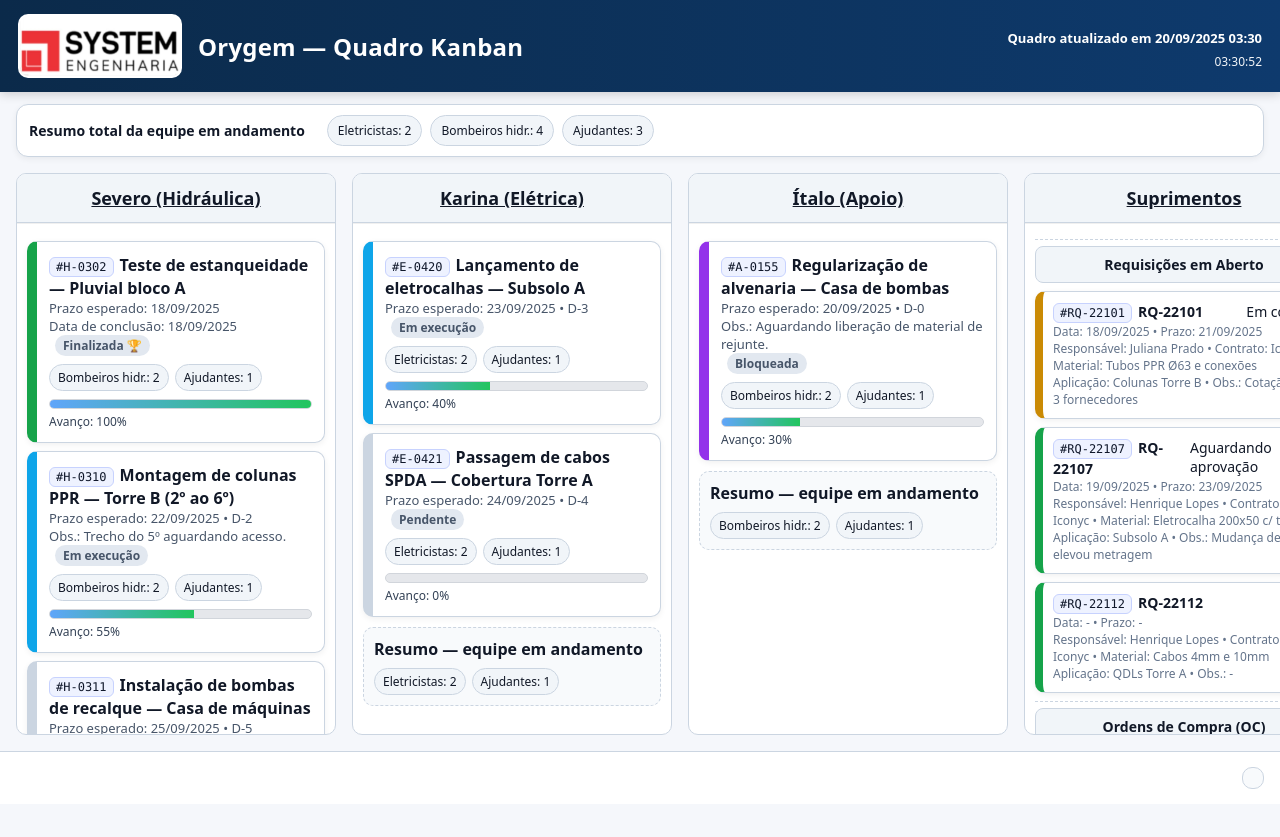
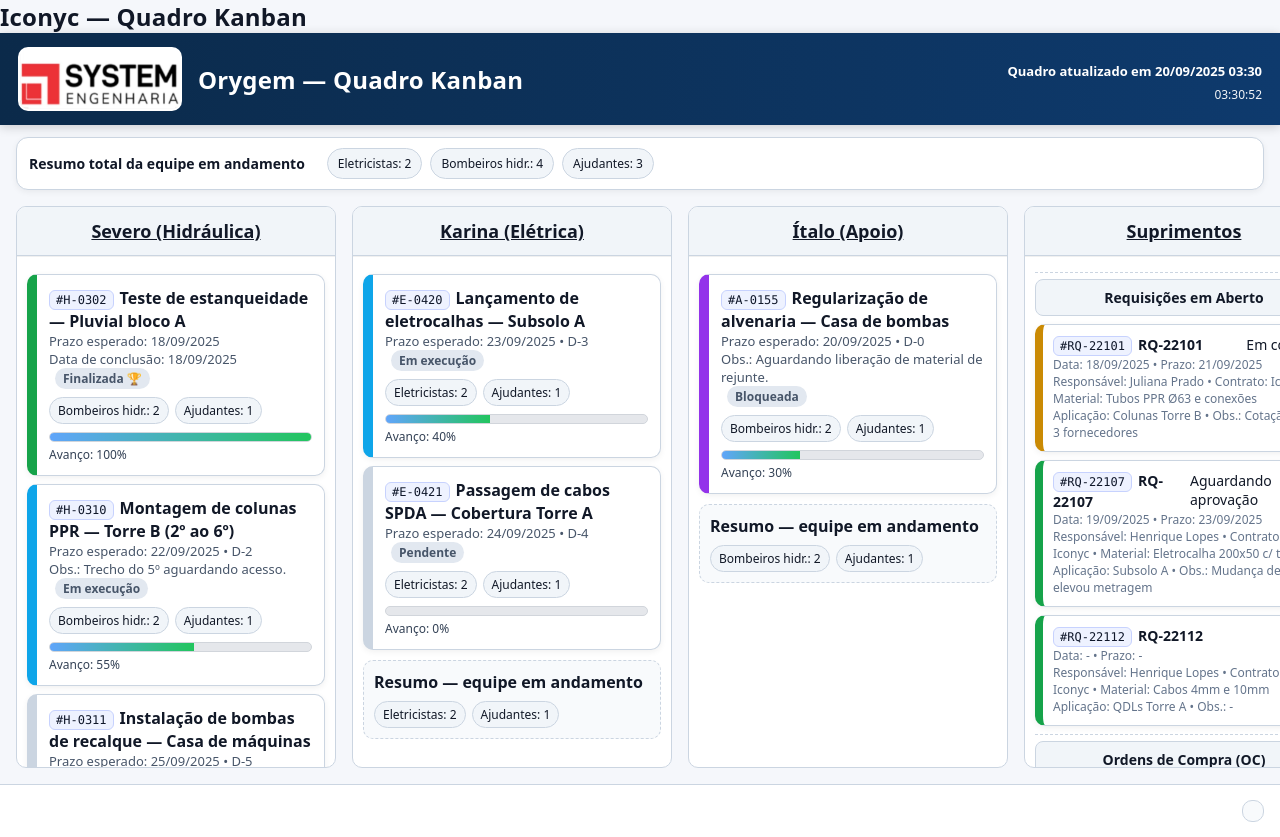
Before and after one commit to rsscavalcanti-cmyk/Iconyc, a plain HTML site: page index.html in a window 1280 px wide. Before the commit the page ends 804 px from the top, so only its background shows below. Drawn offline with Linux system fonts and the light colour scheme; no server answers; files whose address does not match are found by name.

Commit message:
Update index.html

```diff
--- a/index.html
+++ b/index.html
@@ -3,7 +3,7 @@
 <head>
   <meta charset="UTF-8" />
   <meta name="viewport" content="width=device-width, initial-scale=1" />
-  <title>Iconyc — Quadro Kanban</title>
+  <h1>Iconyc — Quadro Kanban</h1>
   <meta name="description" content="Kanban por encarregado + Suprimentos (dados via JSON externo)." />
   <style>
     :root{
```
